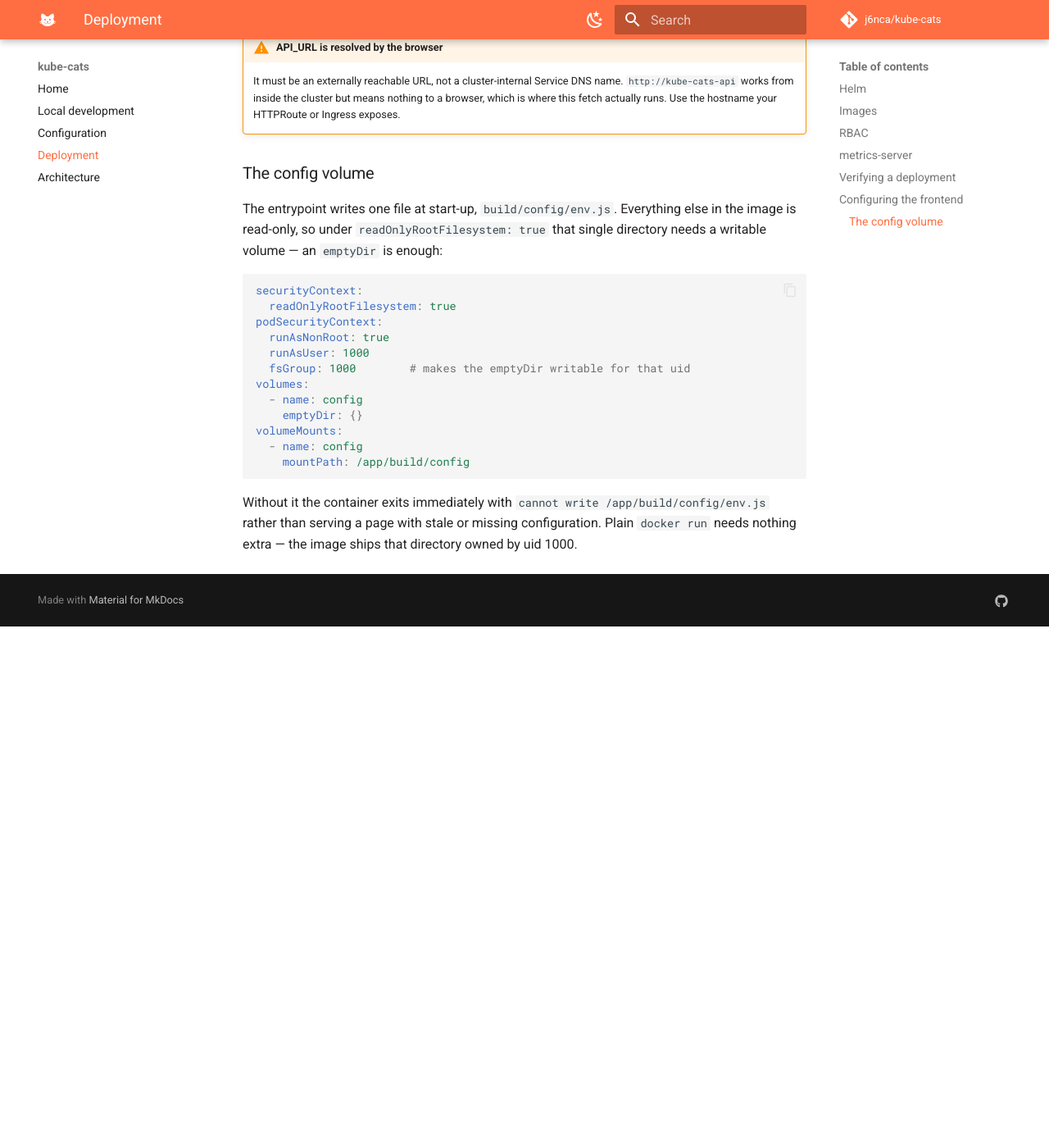
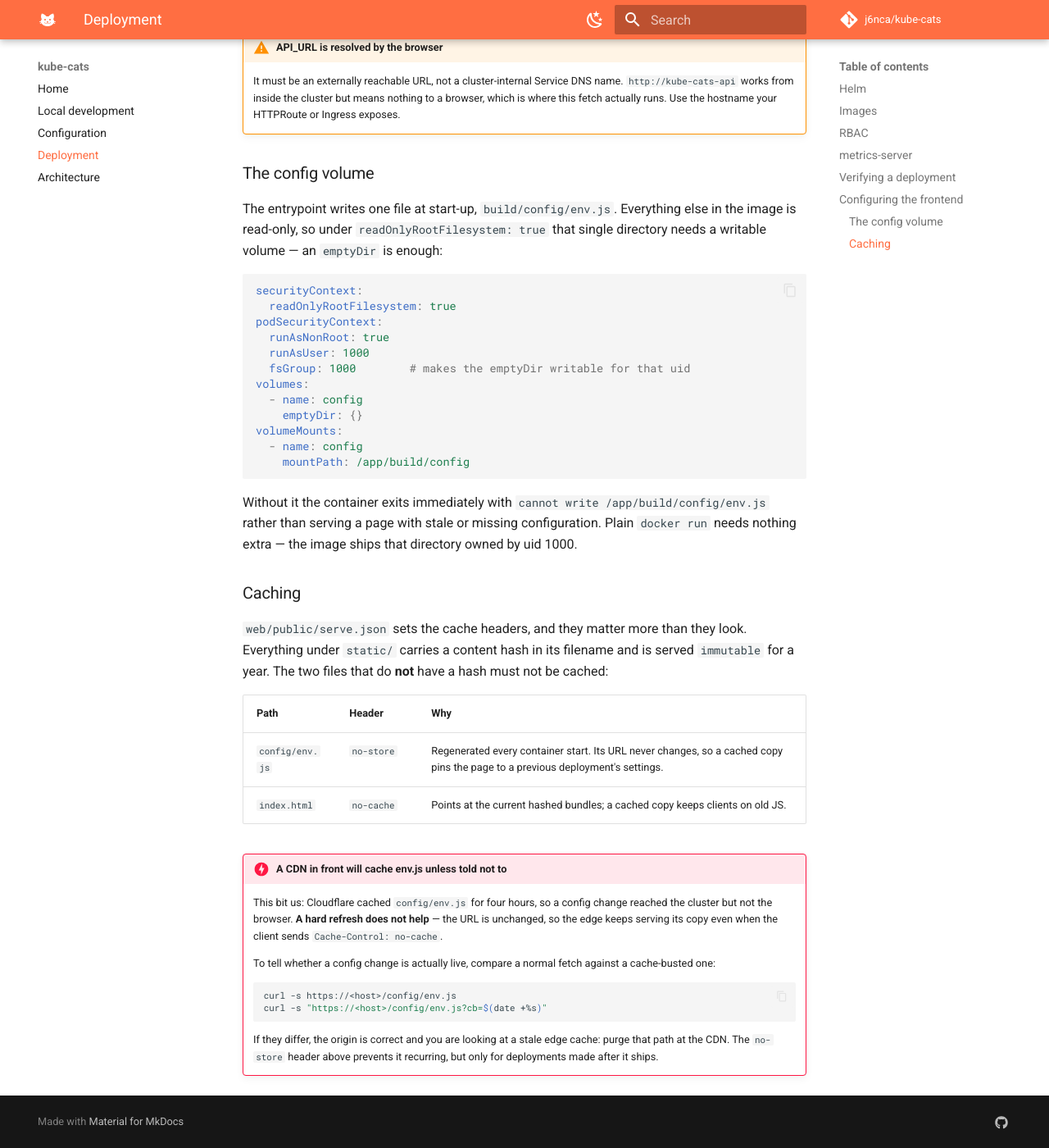
Before and after one commit to j6nca/kube-cats, an MkDocs documentation site: the page built from docs/deployment.md, in a window 1280 px wide and 1400 px high, scrolled down 2227 px. Shown: the whole window at 82% size. Built offline with MkDocs 1.6.1 and Material for MkDocs 9.7.7, drawn with Linux system fonts in a browser that asks for light colours; comment, search, counter and statistics services are not loaded; before the commit the page ends 2991 px from its top, so only the background shows below that.

Commit message:
fix caching

````diff
--- a/docs/deployment.md
+++ b/docs/deployment.md
@@ -134,3 +134,33 @@ Without it the container exits immediately with `cannot write
 /app/build/config/env.js` rather than serving a page with stale or missing
 configuration. Plain `docker run` needs nothing extra — the image ships that
 directory owned by uid 1000.
+
+### Caching
+
+`web/public/serve.json` sets the cache headers, and they matter more than they
+look. Everything under `static/` carries a content hash in its filename and is
+served `immutable` for a year. The two files that do **not** have a hash must
+not be cached:
+
+| Path | Header | Why |
+| --- | --- | --- |
+| `config/env.js` | `no-store` | Regenerated every container start. Its URL never changes, so a cached copy pins the page to a previous deployment's settings. |
+| `index.html` | `no-cache` | Points at the current hashed bundles; a cached copy keeps clients on old JS. |
+
+!!! danger "A CDN in front will cache env.js unless told not to"
+    This bit us: Cloudflare cached `config/env.js` for four hours, so a config
+    change reached the cluster but not the browser. **A hard refresh does not
+    help** — the URL is unchanged, so the edge keeps serving its copy even when
+    the client sends `Cache-Control: no-cache`.
+
+    To tell whether a config change is actually live, compare a normal fetch
+    against a cache-busted one:
+
+    ```bash
+    curl -s https://<host>/config/env.js
+    curl -s "https://<host>/config/env.js?cb=$(date +%s)"
+    ```
+
+    If they differ, the origin is correct and you are looking at a stale edge
+    cache: purge that path at the CDN. The `no-store` header above prevents it
+    recurring, but only for deployments made after it ships.
````
Also changed, not shown: AGENTS.md (+2 -0 lines), 1 other file.
